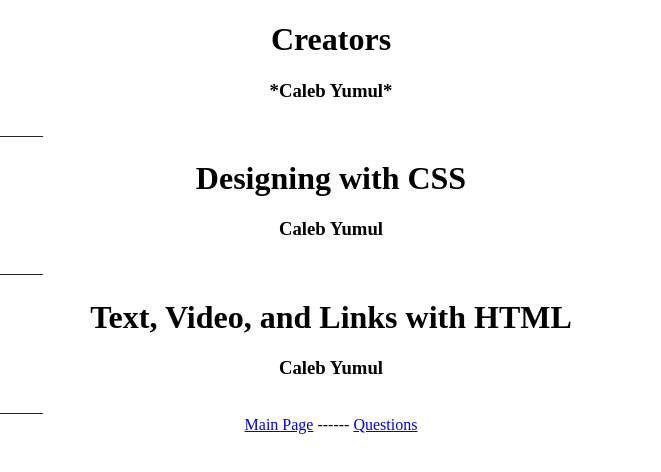
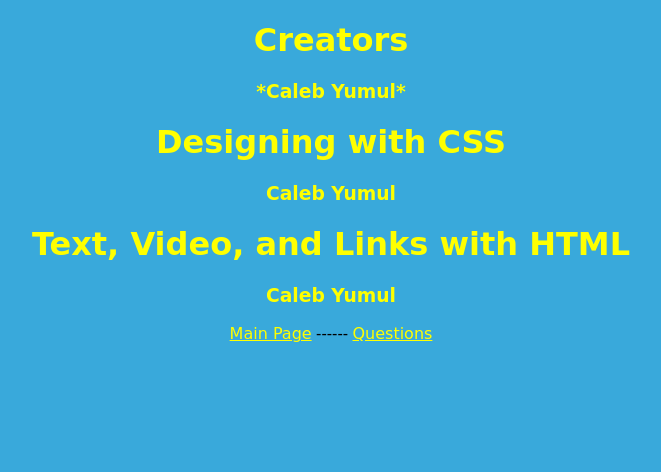
Before and after one commit to thenattyunacorn/thenattyunacorn.github.io, a plain HTML site: page creators.html in a window 1280 px wide. Shown: the whole page, without its empty margins (309-970 px from the left). Drawn offline with Linux system fonts and the light colour scheme.

Commit message:
Update creators.html

```diff
--- a/creators.html
+++ b/creators.html
@@ -2,24 +2,24 @@
 <html>
     <head>
 <title>Creators</title>
-<link href="./style.css" type="style/css" rel="stylesheet">
+<link href="./style.css" type="text/css" rel="stylesheet">
     </head>
     <body>
         <center>
 <h1 class="creator">Creators</h1>
 <h3 class="creator">*Caleb Yumul*</h3>
         </center>
-___________________________________________
+
 <center>
 <h1 class="creator">Designing with CSS</h1>
 <h3 class="creator">Caleb Yumul</h3>
 </center>
-___________________________________________
+
 <center>
 <h1 class="creator">Text, Video, and Links with HTML</h1>
 <h3 class="creator">Caleb Yumul</h3>
 </center>
-___________________________________________
+
 <center>
 <a href="index.html" class="creator">Main Page</a>
 ------
```
